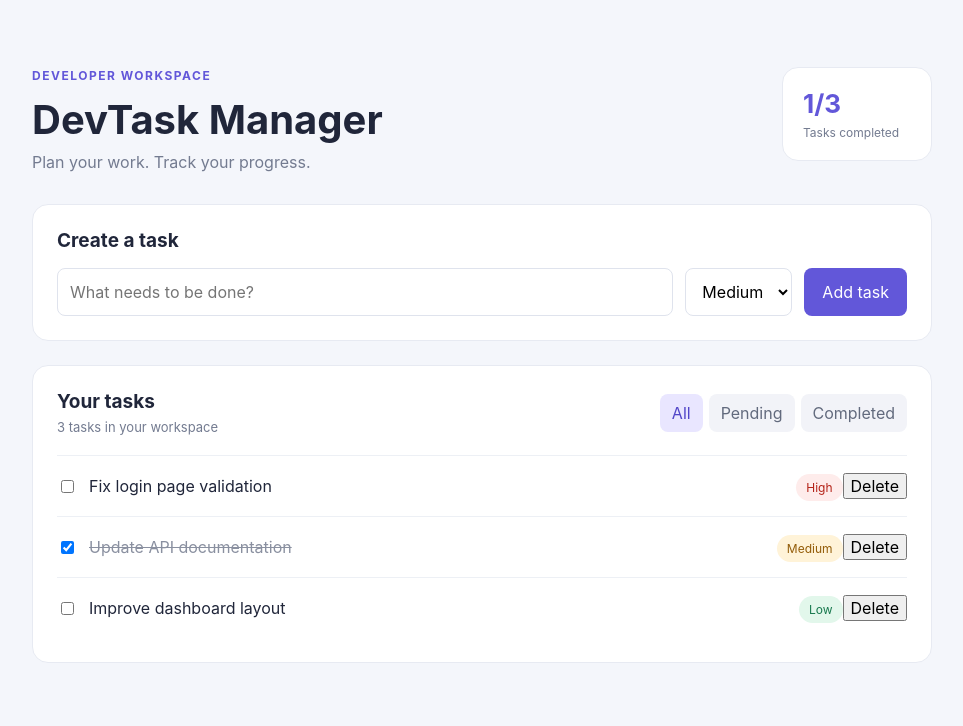
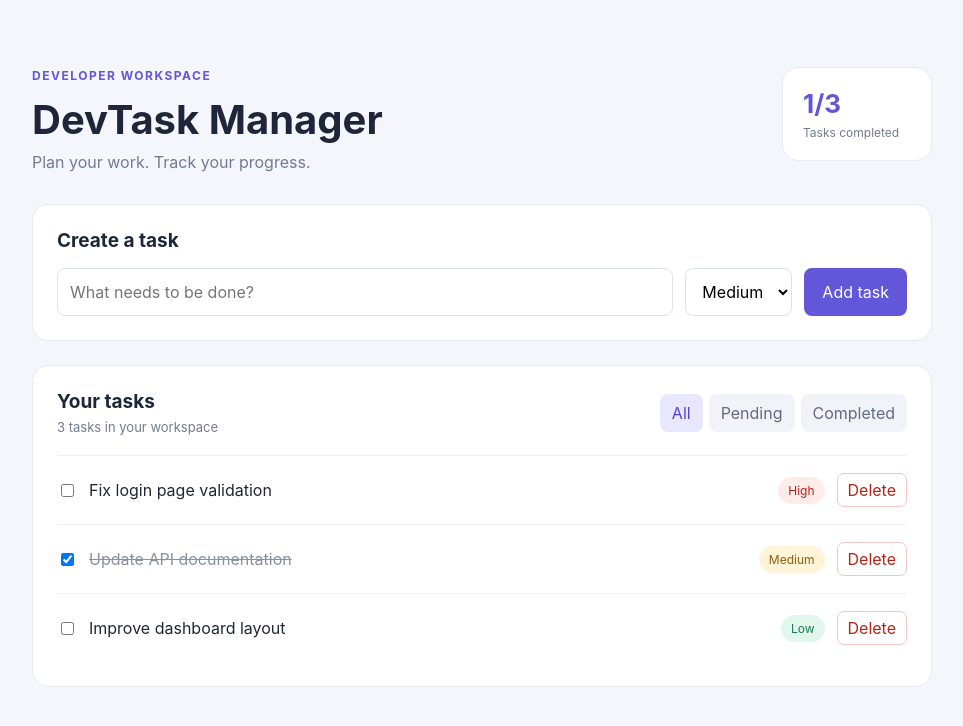
Before and after one commit to Shraddha632/devtask-manager, a React (Vite) app: page / in a window 1280 px wide. Shown: the top 726 px of the page, without its empty margins (158-1121 px from the left). Built offline with nearby package versions, Linux system fonts and the light colour scheme.

Commit message:
Task delete

```diff
--- a/src/style.css
+++ b/src/style.css
@@ -223,3 +223,23 @@ h2 {
     min-width: 0;
   }
 }
+
+
+
+.task-actions {
+  display: flex;
+  align-items: center;
+  gap: 12px;
+}
+
+.delete-button {
+  border: 1px solid #f0c7c4;
+  border-radius: 7px;
+  background: white;
+  color: #b42318;
+  padding: 6px 10px;
+}
+
+.delete-button:hover {
+  background: #feeceb;
+}
```
